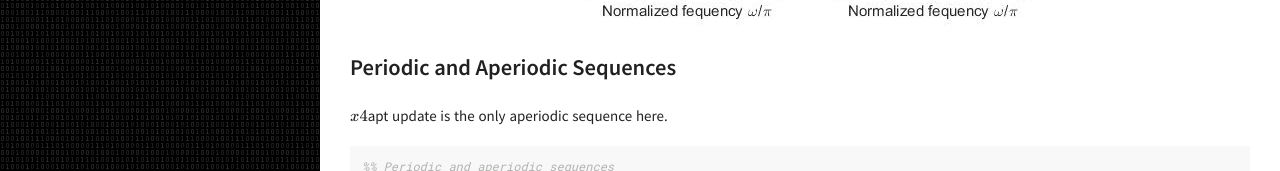
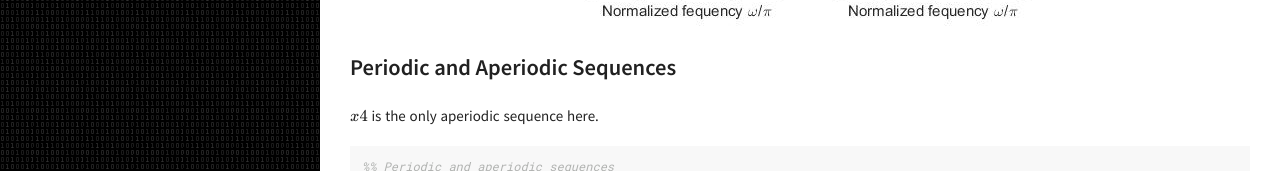
Before and after one commit to sohambhattacharyya/sohambhattacharyya.github.io, a Jekyll site: the page built from index.html, in a window 1280 px wide. Shown: the part 4829-5000 px from the top of the page. Built offline with Jekyll 4.4.1, drawn with Linux system fonts in a browser that asks for light colours; formulas are drawn with MathJax 3.

Commit message:
Corrected text.

````diff
--- a/_posts/2017-04-09-Introduction-to-DSP-using-MATLAB-Part-I.markdown
+++ b/_posts/2017-04-09-Introduction-to-DSP-using-MATLAB-Part-I.markdown
@@ -152,7 +152,7 @@ xlabel('Normalized fequency \omega/\pi'), ylabel('Phase in radians');grid
 
 ### Periodic and Aperiodic Sequences
 
-\\(x4\\)apt update is the only aperiodic sequence here.
+\\(x4\\) is the only aperiodic sequence here.
 
 ```matlab
 %% Periodic and aperiodic sequences
````
